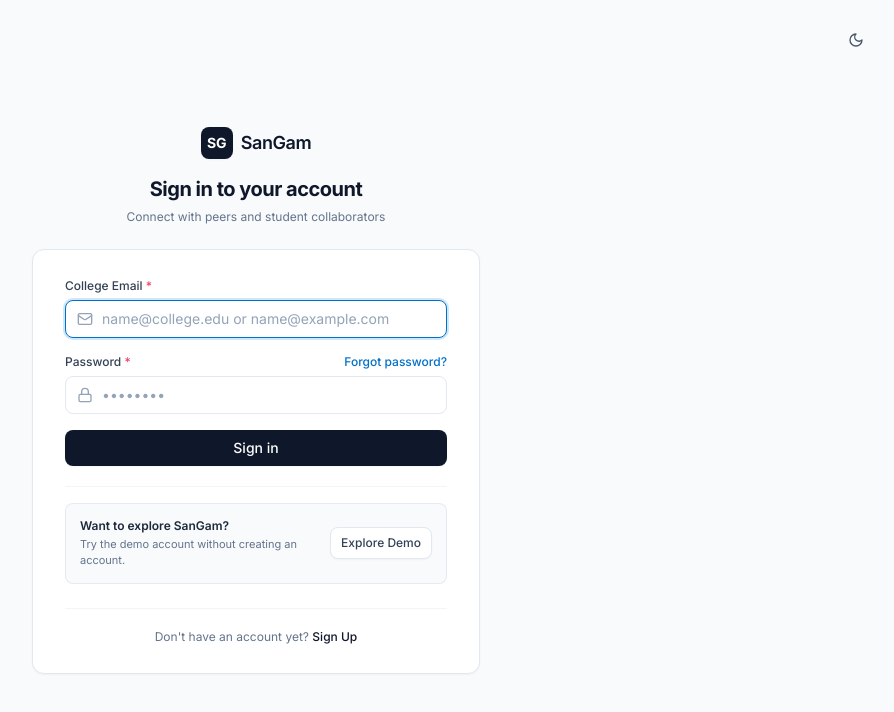
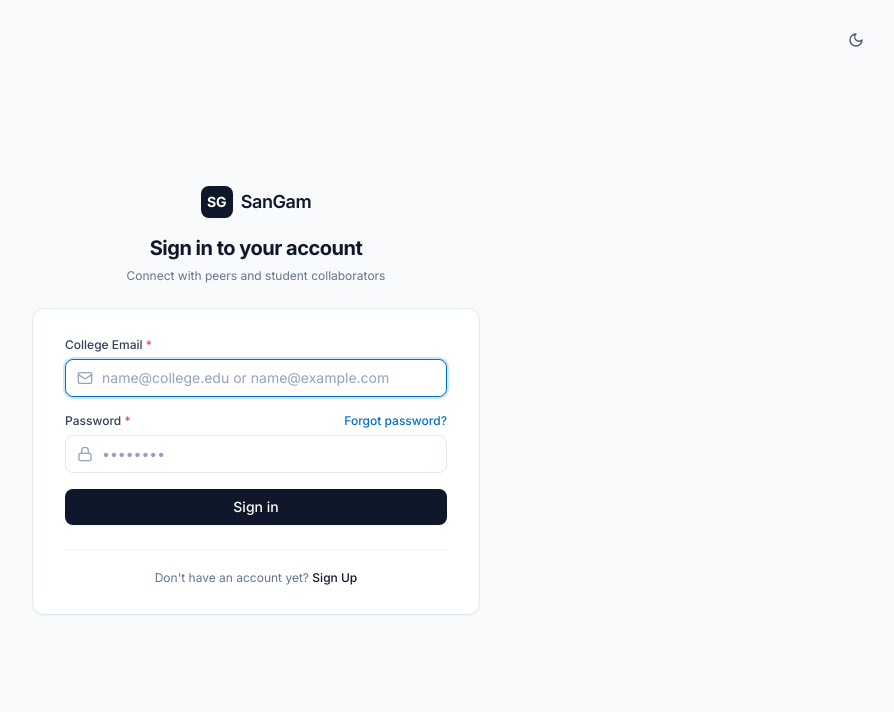
Before and after one commit to Gitey007/SanGam, a React (Vite) app in the folder Frontend/: page /login in a window 1280 px wide. Shown: the top 712 px of the page, without its empty margins (384-1278 px from the left). Built offline with nearby package versions, Linux system fonts and the light colour scheme; no server answers; the HTML template or start-up script is replaced by a standard one.

Commit message:
feat: hide demo login section behind SHOW_DEMO_LOGIN flag

```diff
--- a/Frontend/src/pages/LoginPage.jsx
+++ b/Frontend/src/pages/LoginPage.jsx
@@ -8,6 +8,10 @@ import { useAuth } from '../context/AuthContext';
 import { useToast } from '../context/ToastContext';
 import authApi from '../services/authApi';
 import { extractErrorMessage } from '../utils/helpers';
+
+// Flag to control visibility of the public Demo account entry point.
+// Kept for easy restoration: set to true to show the "Explore Demo" button again.
+const SHOW_DEMO_LOGIN = false;
 
 export const LoginPage = () => {
   const [formData, setFormData] = useState({
@@ -178,7 +182,8 @@ export const LoginPage = () => {
             </Button>
           </form>
 
-          {/* Explore Demo Section */}
+          {/* Explore Demo Section (Temporarily disabled - set SHOW_DEMO_LOGIN to true to re-enable) */}
+          {SHOW_DEMO_LOGIN && (
             <div className="mt-5 pt-4 border-t border-slate-100 dark:border-slate-800">
               <div className="flex flex-col sm:flex-row sm:items-center justify-between gap-3 p-3.5 rounded-lg bg-slate-50 dark:bg-slate-800/50 border border-slate-200/80 dark:border-slate-800 text-left">
                 <div className="space-y-0.5">
@@ -207,6 +212,7 @@ export const LoginPage = () => {
                 </div>
               )}
             </div>
+          )}
 
           {/* Footer Registration Link */}
           <div className="mt-6 pt-5 border-t border-slate-100 dark:border-slate-800 text-center text-xs text-slate-500 dark:text-slate-400">
```
Lines whose indentation alone changed are shown as unchanged.
